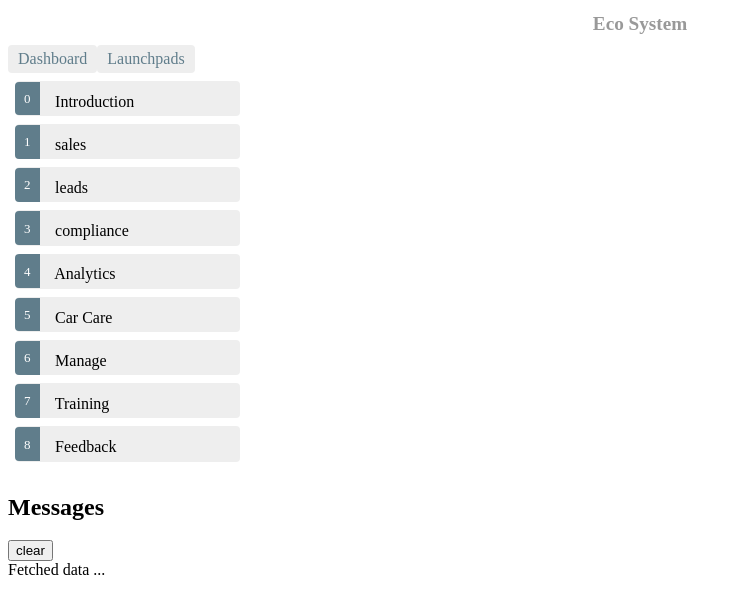
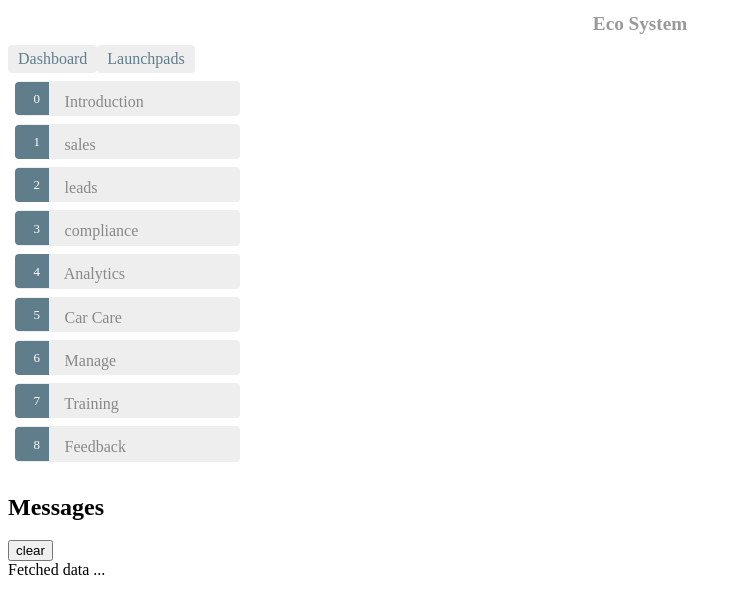
Before and after one commit to degangh/angular-walkthrough, an Angular app: page /launchpads in a window 1280 px wide. Shown: the top 614 px of the page, without its empty margins (0-741 px from the left). Built offline with nearby package versions, Linux system fonts and the light colour scheme.

Commit message:
add launchpad detail route and page

```diff
--- a/src/app/app-routing.module.ts
+++ b/src/app/app-routing.module.ts
@@ -3,11 +3,13 @@ import { RouterModule, Routes} from '@angular/router';
 import { ROOT_DIRECTIVE_INDICES } from '@angular/core/src/render3/instructions';
 import { LaunchpadComponent } from './launchpad/launchpad.component';
 import { DashboardComponent } from './dashboard/dashboard.component';
+import { PadDetailComponent } from './pad-detail/pad-detail.component';
 
 const routes: Routes = [
   {path: 'launchpads' , component: LaunchpadComponent},
   {path: 'dashboard' , component: DashboardComponent},
-  {path: '', redirectTo: '/dashboard', pathMatch: 'full'}
+  {path: '', redirectTo: '/dashboard', pathMatch: 'full'},
+  {path: 'detail/:id' , component: PadDetailComponent}
 ]
 
 @NgModule({
--- a/src/app/dashboard/dashboard.component.html
+++ b/src/app/dashboard/dashboard.component.html
@@ -1,6 +1,6 @@
 <h3>Top Modules</h3>
 <div class="grid grid-pad">
-  <a *ngFor="let launchpad of launchpads" class="col-1-4">
+  <a *ngFor="let launchpad of launchpads" class="col-1-4" routerLink='/detail/{{launchpad.id}}'>
     <div class="module hero">
       <h4>{{launchpad.name}}</h4>
     </div>
--- a/src/app/launchpad.service.ts
+++ b/src/app/launchpad.service.ts
@@ -17,4 +17,9 @@ export class LaunchpadService {
     return of(PADS);
 
   }
+
+  getPad(id: number): Observable<Launchpad>{
+    this.messageService.add(`LaunchpadService: fetch launchpad id = ${id}`);
+    return of (PADS.find(launchpad => launchpad.id === id))
+  }
 }
--- a/src/app/launchpad/launchpad.component.css
+++ b/src/app/launchpad/launchpad.component.css
@@ -1,9 +1,4 @@
-/* HeroesComponent's private CSS styles */
-.chosen {
-    background-color: #CFD8DC !important;
-    color: white;
-    font-weight: bold;
-  }
+/*.launchpadComponent's private CSS styles */
 .launchpad {
   margin: 0 0 2em 0;
   list-style-type: none;
@@ -11,28 +6,33 @@
   width: 15em;
 }
 .launchpad li {
+  position: relative;
   cursor: pointer;
-    position: relative;
-    left: 0;
   background-color: #EEE;
   margin: .5em;
   padding: .3em 0;
   height: 1.6em;
   border-radius: 4px;
 }
-  .launchpad li.selected:hover {
-    background-color: #BBD8DC !important;
-    color: white;
-  }
+
 .launchpad li:hover {
   color: #607D8B;
   background-color: #DDD;
-    left: 1.5em;
+  left: .1em;
 }
-  .launchpad .text {
+
+.launchpad a {
+  color: #888;
+  text-decoration: none;
   position: relative;
-    top: -3px;
+  display: block;
+  width: 250px;
 }
+
+.launchpad a:hover {
+  color:#607D8B;
+}
+
 .launchpad .badge {
   display: inline-block;
   font-size: small;
@@ -44,6 +44,8 @@
   left: -1px;
   top: -4px;
   height: 1.8em;
+  min-width: 16px;
+  text-align: right;
   margin-right: .8em;
   border-radius: 4px 0 0 4px;
 }
--- a/src/app/launchpad/launchpad.component.html
+++ b/src/app/launchpad/launchpad.component.html
@@ -2,8 +2,8 @@
 
 <ul class= 'launchpad'>
   <li *ngFor = 'let launchpad of launchpads' (click)='onSelect(launchpad)' [class.chosen] = 'launchpad === selectedPad'>
-
+    <a routerLink='/detail/{{launchpad.id}}'>
     <span class='badge'>{{launchpad.id}}</span> {{launchpad.name}}
+    </a>
   </li>
 </ul>
-<app-pad-detail [pad]="selectedPad"></app-pad-detail>
--- a/src/app/launchpad/launchpad.component.ts
+++ b/src/app/launchpad/launchpad.component.ts
@@ -17,13 +17,8 @@ export class LaunchpadComponent implements OnInit {
 
   launchpads: Launchpad[];
 
-  selectedPad: Launchpad;
-
   getPads(): void {
     this.launchpadService.getPads().subscribe(launchpads => this.launchpads = launchpads);
   }
 
-  onSelect(launchpad: Launchpad): void {
-    this.selectedPad = launchpad;
-  }
 }
--- a/src/app/pad-detail/pad-detail.component.ts
+++ b/src/app/pad-detail/pad-detail.component.ts
@@ -1,5 +1,8 @@
 import { Component, OnInit, Input } from '@angular/core';
 import { Launchpad } from '../launchpad';
+import { ActivatedRoute } from '@angular/router';
+import { Location } from '@angular/common';
+import { LaunchpadService } from '../launchpad.service';
 @Component({
   selector: 'app-pad-detail',
   templateUrl: './pad-detail.component.html',
@@ -7,11 +10,17 @@ import { Launchpad } from '../launchpad';
 })
 export class PadDetailComponent implements OnInit {
 
-  constructor() { }
+  constructor(private route: ActivatedRoute, private launchpadService: LaunchpadService, private location: Location) { }
 
   ngOnInit() {
+    this.getPad();
   }
 
   @Input() pad: Launchpad
 
+  getPad(): void {
+    const id = +this.route.snapshot.paramMap.get('id');
+    this.launchpadService.getPad(id).subscribe(launchpad => this.pad = launchpad)
+  }
+
 }
```
Lines whose indentation alone changed are shown as unchanged.
